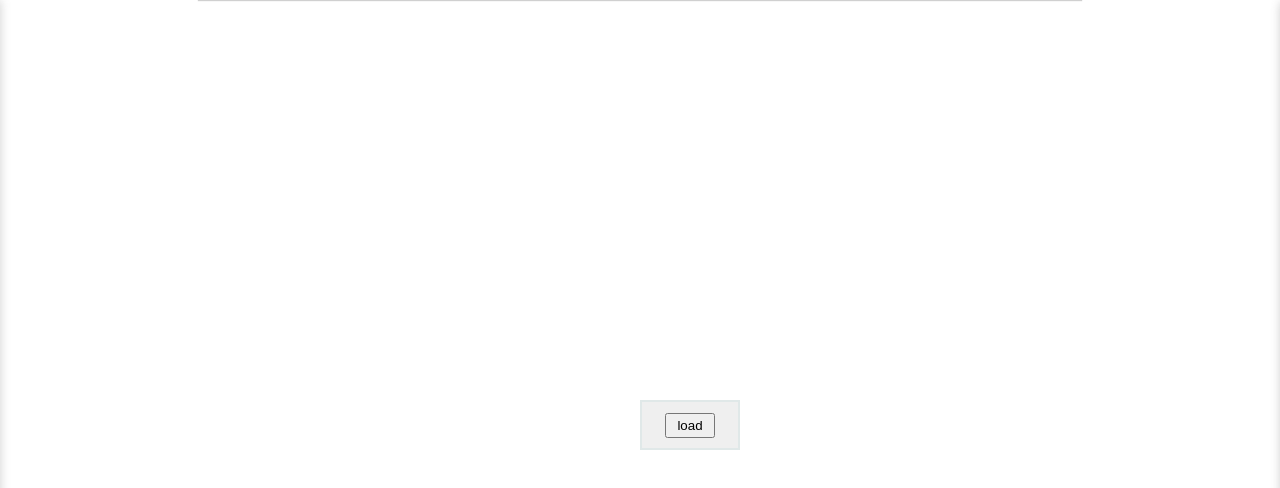
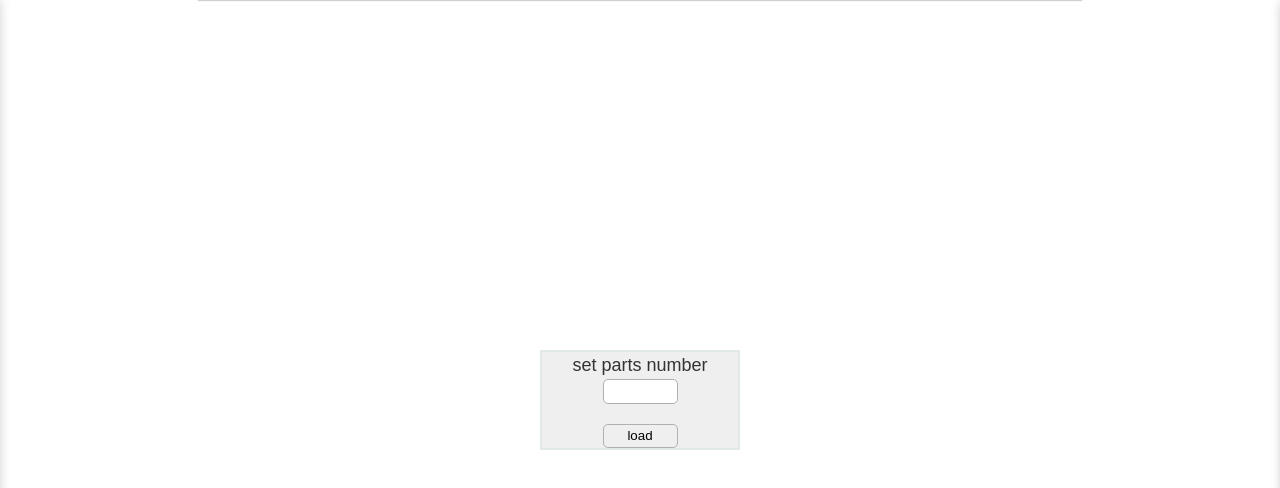
Before and after one commit to valerii-frontend/pie-chart-r, a React (Create React App) app: page / in a window 1280 px wide. Shown: the top 488 px of the page. Built offline with nearby package versions, Linux system fonts and the light colour scheme.

Commit message:
add logic for choose parts size

```diff
--- a/src/App.jsx
+++ b/src/App.jsx
@@ -5,9 +5,18 @@ import Controls from "./components/Controls";
 
 function App() {
 	const [load, setLoad] = useState(false);
-	const [inputs, setInputs] = useState({ "--value1": 1, "--value2": 1, "--value3": 1 });
+	const [parts, setParts] = useState(null);
+	const initValues = (parts) => {
+		let obj = {};
+		for (let i = 1; i <= parts; i++) {
+			obj[`--value${i}`] = 1;
+		}
+		return obj;
+	};
+	const [inputs, setInputs] = useState(() => initValues(parts));
+
 	const newInput = (number) => (
-		<div className='input'>
+		<div className='input' key={number}>
 			<label htmlFor={number}>field - {number}</label>
 			<input
 				min={0}
@@ -22,22 +31,29 @@ function App() {
 		</div>
 	);
 	const [controls, setControls] = useState({ x: 15, y: 45, z: 0, s: 1 });
+	let styles = { "--x": controls.x, "--y": controls.y, "--z": controls.z, "--scale": controls.s };
 	let fullValue = Object.values(inputs).reduce((a, c) => +a + +c, 0);
 
+	function start(count) {
+		let arr = [];
+		for (let i = 1; i < count + 1; i++) {
+			arr.push(newInput(i));
+		}
+		return arr;
+	}
+
 	return (
-		<div
-			className={`App ${load ? "load" : ""}`}
-			style={{ "--x": controls.x, "--y": controls.y, "--z": controls.z, "--scale": controls.s }}>
+		<div className={`App ${load ? "load" : ""}`} style={styles}>
 			<div className={`modal ${load ? "load" : ""}`}>
+				<label htmlFor='parts-number'>set parts number</label>
+				<input type='number' name='parts-number' id='parts-number' onChange={(e) => setParts(+e.target.value)} />
 				<button onClick={() => setLoad(true)}>load</button>
 			</div>
 			<h1>Total - {fullValue}</h1>
-			<PieChart values={inputs} fullValue={fullValue} />
-			<Legend values={inputs} fullValue={fullValue} />
+			<PieChart values={inputs} fullValue={fullValue} parts={parts} />
+			<Legend values={inputs} fullValue={fullValue} parts={parts} />
 			<div className='sidebar'>
-				{newInput(1)}
-				{newInput(2)}
-				{newInput(3)}
+				{start(parts)}
 				<Controls controls={controls} setControls={setControls} />
 			</div>
 		</div>
--- a/src/components/Legend.jsx
+++ b/src/components/Legend.jsx
@@ -1,19 +1,22 @@
 import React from "react";
 
-export default function Legend({ values, fullValue }) {
-	const newItem = (num) =>
-		values["--value" + num] && (
-			<li>
-				{values["--value" + num]}
-				{` (${((values["--value" + num] / fullValue) * 100).toFixed(2)}%) `}
-			</li>
-		);
+export default function Legend({ values, fullValue, parts }) {
+	const newItem = (num) => (
+		<li key={`--value--${num}`}>
+			{`field-${num}`}
+			<br />
+			{values["--value" + num]}
+			{` (${((values["--value" + num] / fullValue) * 100).toFixed(2)}%) `}
+		</li>
+	);
+	function start(count) {
+		let arr = [];
+		for (let i = 1; i < count + 1; i++) {
+			arr.push(newItem(i));
+		}
+		return arr;
+	}
+	let array = start(parts);
 
-	return (
-		<ul className='legend'>
-			{newItem(1)}
-			{newItem(2)}
-			{newItem(3)}
-		</ul>
-	);
+	return <ul className='legend'>{array}</ul>;
 }
--- a/src/components/PieChart.jsx
+++ b/src/components/PieChart.jsx
@@ -1,18 +1,20 @@
 import React from "react";
 
-export default function PieChart({ values, fullValue }) {
+export default function PieChart({ values, fullValue, parts }) {
 	let styles = {};
-
+	let temp = [];
 	const updateStyle = (count) => {
-		let temp = [];
-		temp[0] = +values[`--value${1}`];
-		styles[`--value${1}`] = `${((temp[0] / fullValue) * 100).toFixed(2)}%`;
-		temp[1] = temp[0] + +values[`--value${2}`];
-		styles[`--value${2}`] = `${((temp[1] / fullValue) * 100).toFixed(2)}%`;
-		temp[2] = temp[1] + +values[`--value${3}`];
-		styles[`--value${3}`] = `${((temp[2] / fullValue) * 100).toFixed(2)}%`;
+		for (let i = 0; i < count; i++) {
+			if (i === 0) {
+				temp[i] = +values[`--value${i + 1}`];
+				styles[`--value${i + 1}`] = `${((temp[i] / fullValue) * 100).toFixed(2)}%`;
+			} else {
+				temp[i] = temp[i - 1] + +values[`--value${i + 1}`];
+				styles[`--value${i + 1}`] = `${((temp[i] / fullValue) * 100).toFixed(2)}%`;
+			}
+		}
 	};
-	updateStyle();
+	updateStyle(parts);
 
 	return (
 		<div className='wrap' style={styles}>
--- a/src/index.css
+++ b/src/index.css
@@ -16,8 +16,8 @@
 	--color3: hsl(calc(var(--num) * 4), 50%, 35%);
 	--color4: hsl(calc(var(--num) * 6), 50%, 35%);
 	--color5: hsl(calc(var(--num) * 8), 50%, 35%);
-	--color6: hsl(calc(var(--num) * 10), 50%, 35%);
-	--color7: hsl(calc(var(--num) * 3), 50%, 35%);
+	--color6: hsl(calc(var(--num) * 10), 20%, 35%);
+	--color7: hsl(calc(var(--num) * 3), 20%, 35%);
 	--color8: hsl(calc(var(--num) * 5), 50%, 35%);
 	--color9: hsl(calc(var(--num) * 7), 50%, 35%);
 	--color10: hsl(calc(var(--num) * 9), 50%, 35%);
@@ -93,10 +93,12 @@
 }
 .modal {
 	position: fixed;
-	top: 50%;
-	left: 50%;
-	width: 100px;
-	height: 50px;
+	display: flex;
+	flex-direction: column;
+	top: calc(50%-100px);
+	left: calc(50%-50px);
+	width: 200px;
+	height: 100px;
 	border: var(--border);
 	background-color: var(--light-grey);
 	display: flex;
@@ -105,13 +107,19 @@
 	transition: 1s all;
 	z-index: 16;
 }
-.modal button {
-	width: 50px;
+.modal button,
+.modal input {
+	width: 75px;
 	height: 25px;
+	border: 1px solid rgb(176, 176, 176);
+	border-radius: 5px;
 }
 .modal button:hover {
 	filter: brightness(0.9);
 	cursor: pointer;
+}
+.modal input {
+	margin-bottom: 20px;
 }
 .App.load .modal {
 	opacity: 0;
```
